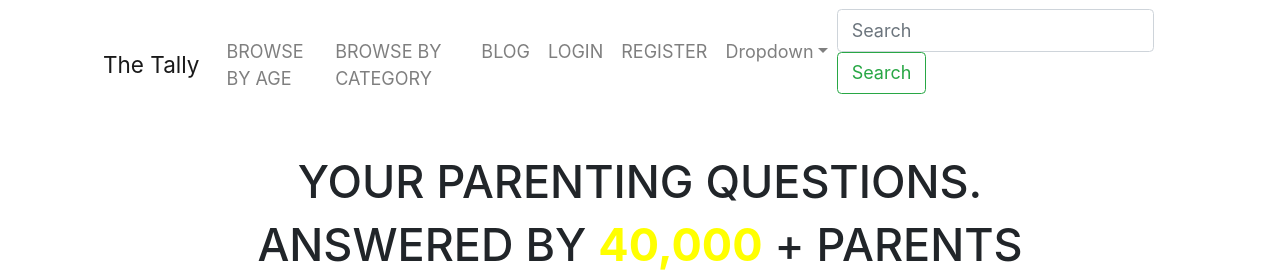
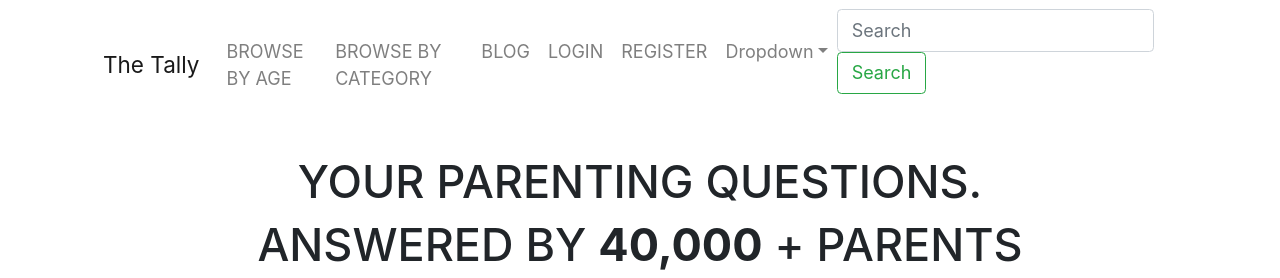
Before and after one commit to gursimarKr/TheTally, a Gatsby site: page / in a window 1280 px wide. Shown: the top 278 px of the page. Built offline with nearby package versions, Linux system fonts and the light colour scheme; Gatsby itself is replaced by a stand-in of ours.

Commit message:
page content add

```diff
--- a/src/pages/index.js
+++ b/src/pages/index.js
@@ -14,7 +14,7 @@ const IndexPage = () => (
     <div className="container">
     <Header/>
       <div className="row justify-content-md-center">
-        <h1 style={{textTransform:'uppercase',alignItems:'left'}}>Your parenting questions.</h1><h1 style={{textTransform:'uppercase'}}> Answered by <span style={{fontWeight:700,color:'yellow'}}>40,000</span> + parents</h1>
+        <h1 style={{textTransform:'uppercase',alignItems:'left'}}>Your parenting questions.</h1><h1 style={{textTransform:'uppercase'}}> Answered by <span style={{fontWeight:700}}>40,000</span> + parents</h1>
       <InputGroup className="mb-3">
     <FormControl
       placeholder="show me the top ranked"
```
